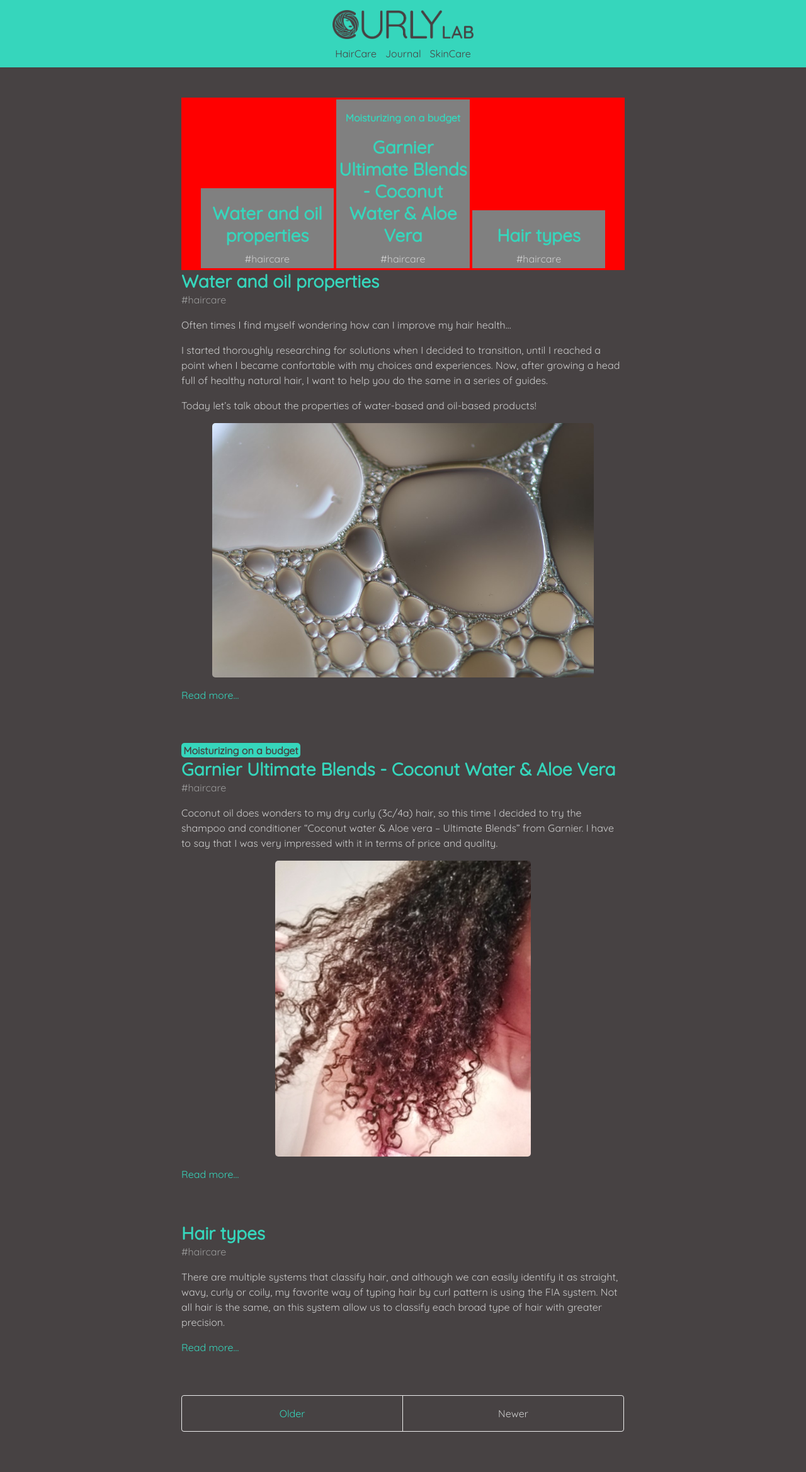
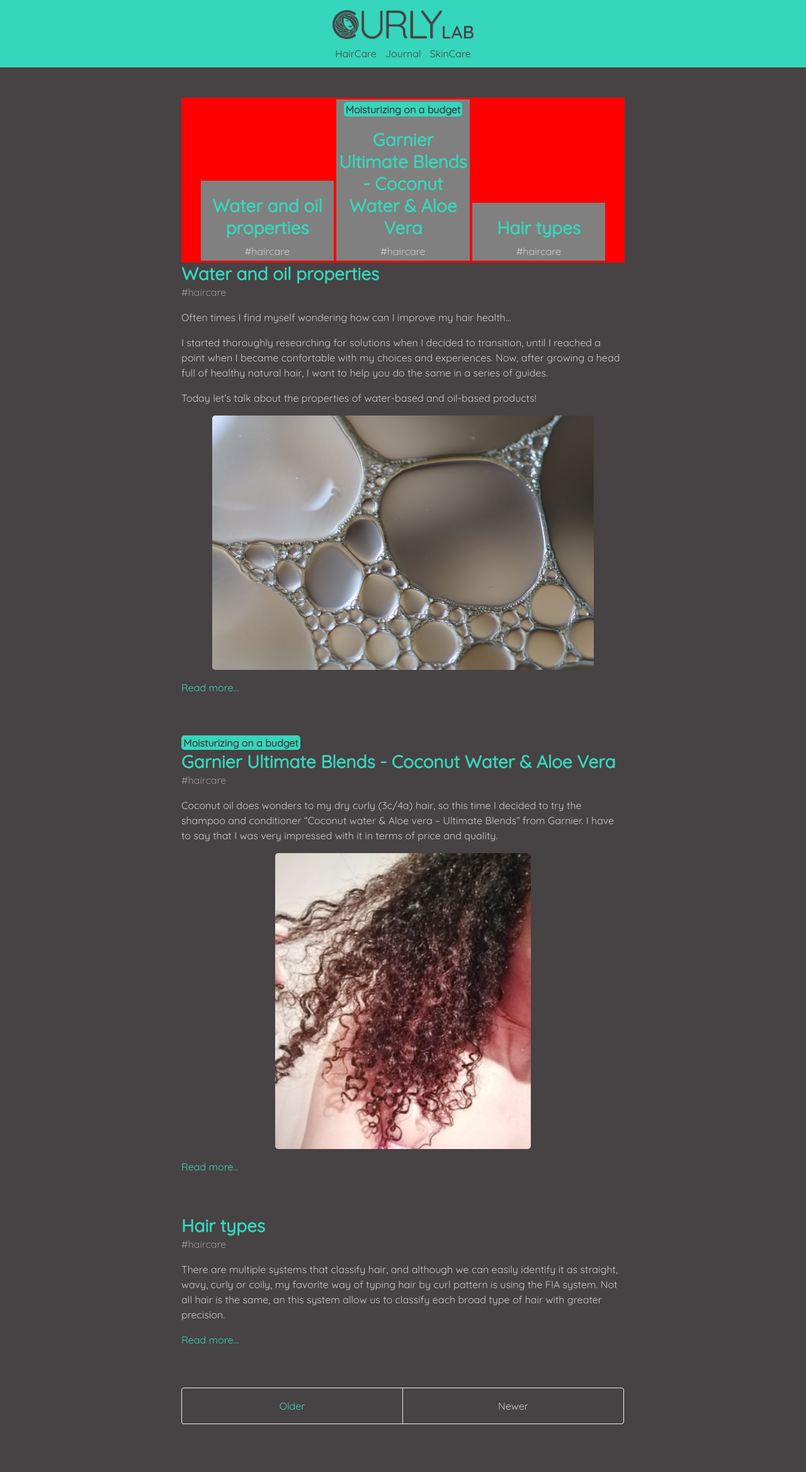
Before and after one commit to curlylab/curlylab.github.io, a Jekyll site: the page built from index.html, in a window 1280 px wide. Shown: the whole page at 63% size. Built offline with Jekyll 4.4.1, drawn with Linux system fonts in a browser that asks for light colours; the list of posts is cut into pages by our own code.

Commit message:
Update index.html

```diff
--- a/index.html
+++ b/index.html
@@ -8,7 +8,7 @@
     <div class="tbox">
     <div class="boxpost">
     {% for tags in post.tags %}
-      <h3 class="boxpost-tags">{{ post.tags }}</h3>
+      <h3 class="post-tags">{{ post.tags }}</h3>
     {% unless forloop.last %}{% endunless %}
     {% endfor %}
     <h1 class="boxpost-title">
```
